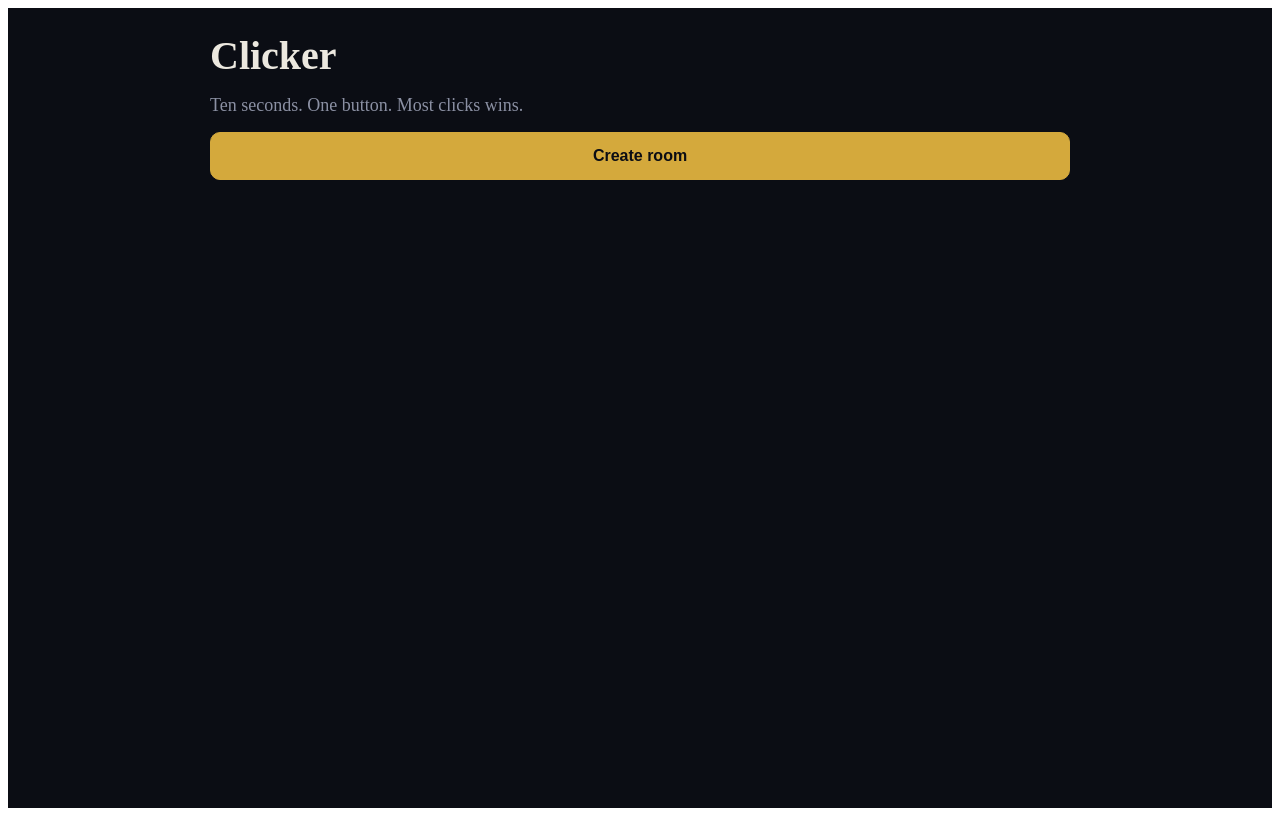
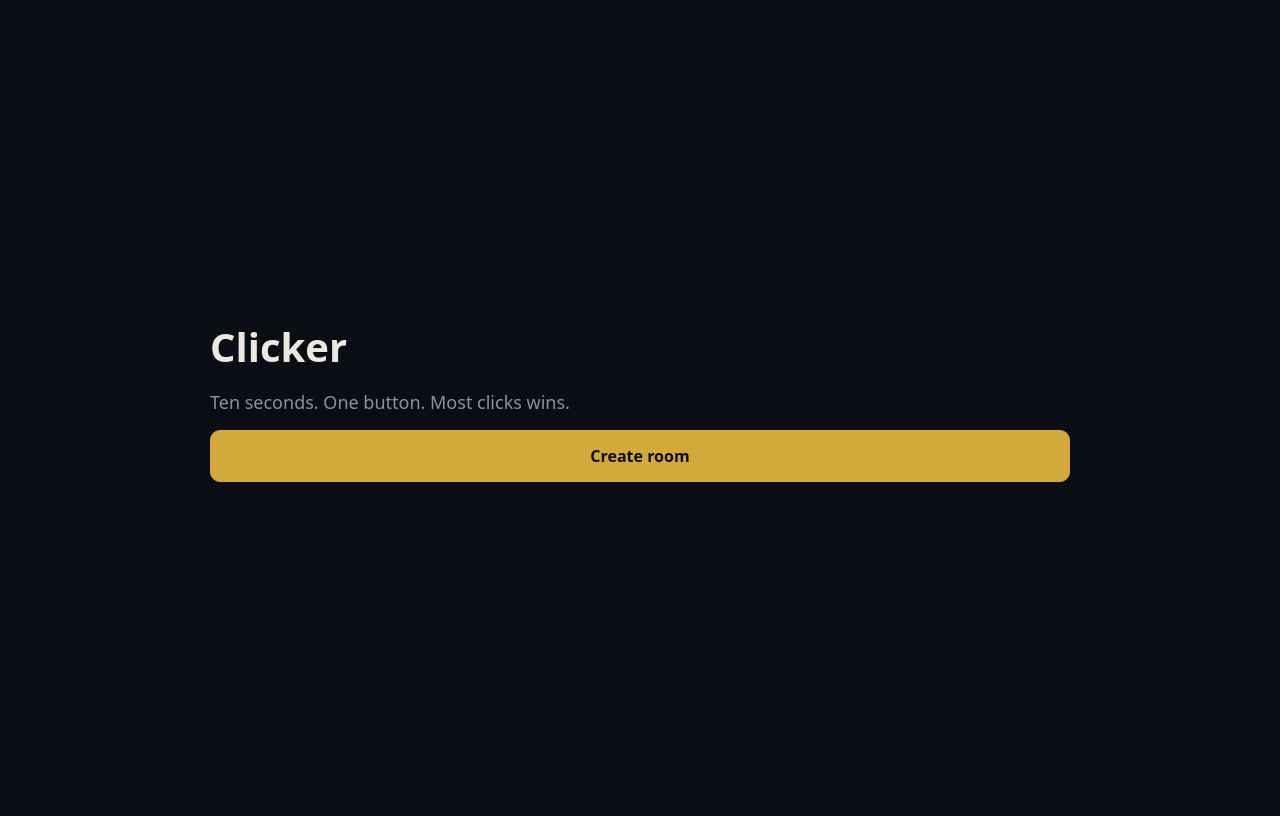
Before and after one commit to tjuana/clicker, a React (Vite) app in the folder apps/game/: page / in a window 1280 px wide. Built offline with nearby package versions, Linux system fonts and the light colour scheme.

Commit message:
fix(app): give the ui a font stack, centred screens and steady numbers

```diff
--- a/apps/game/index.html
+++ b/apps/game/index.html
@@ -4,6 +4,25 @@
     <meta charset="UTF-8" />
     <meta name="viewport" content="width=device-width, initial-scale=1" />
     <title>Clicker</title>
+    <style>
+      /* The shell paints the page before React mounts, so the colours are repeated from
+         theme.ts on purpose: without them the first frame is a white flash. */
+      :root {
+        color-scheme: dark;
+        font-family: ui-sans-serif, system-ui, -apple-system, 'Segoe UI', Roboto, Arial, sans-serif;
+      }
+      body {
+        margin: 0;
+        background: #0b0d14;
+        color: #ece8df;
+      }
+      /* Form controls do not inherit the font: without this the buttons and the name
+         field keep the browser's own face while everything around them changes. */
+      button,
+      input {
+        font: inherit;
+      }
+    </style>
   </head>
   <body>
     <div id="root"></div>
--- a/apps/game/src/client/hud.tsx
+++ b/apps/game/src/client/hud.tsx
@@ -41,6 +41,9 @@ export function Hud() {
         background: theme.surface,
         border: `1px solid ${theme.border}`,
         borderRadius: 12,
+        // The score and the timer change ten times a second: proportional digits make
+        // the whole row twitch as they do.
+        fontVariantNumeric: 'tabular-nums',
       }}
     >
       <span data-testid="hud-phase">
@@ -55,8 +58,11 @@ export function Hud() {
         {strings.you}: <strong>{localClicks}</strong>
       </span>
       <span data-testid="hud-leader" style={{ color: theme.muted }}>
-        {leader === null ? '—' : `${strings.leader}: ${leader.name} ${scoreOf(leader.id)}`} ·{' '}
-        {players.length}
+        {leader === null ? '—' : `${strings.leader}: ${leader.name} ${scoreOf(leader.id)}`}
+      </span>
+      {/* Its own item: appended to the leader it read as part of their score. */}
+      <span data-testid="hud-players" style={{ color: theme.muted }}>
+        {strings.players}: {players.length}
       </span>
     </div>
   );
--- a/apps/game/src/client/ui.tsx
+++ b/apps/game/src/client/ui.tsx
@@ -19,8 +19,17 @@ export function Screen({ children }: { children: ReactNode }) {
         padding: '24px 16px',
       }}
     >
+      {/* `margin: auto` centres the column vertically and, unlike `align-items: center`,
+          never clips the top of content taller than the viewport. */}
       <div
-        style={{ width: '100%', maxWidth: 860, display: 'flex', flexDirection: 'column', gap: 16 }}
+        style={{
+          width: '100%',
+          maxWidth: 860,
+          margin: 'auto',
+          display: 'flex',
+          flexDirection: 'column',
+          gap: 16,
+        }}
       >
         {children}
       </div>
```
